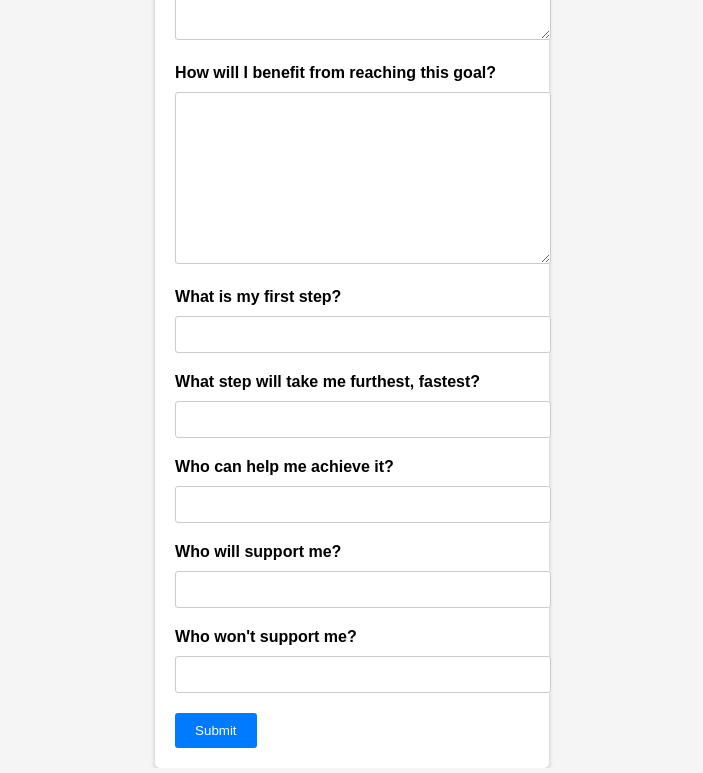
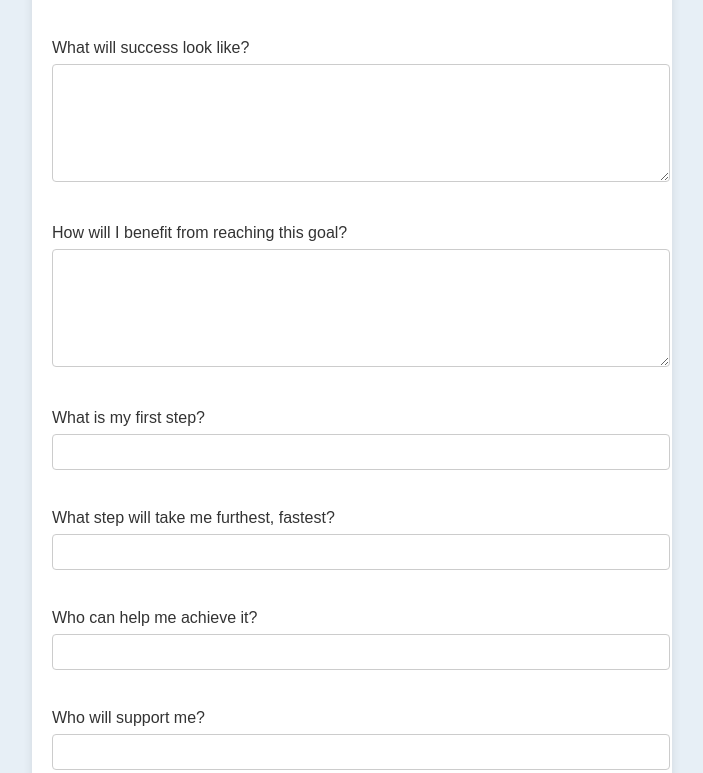
Before and after one commit to devashishdas/TodayIGrow.github.io, a plain HTML site: page index.html in a window 1280 px wide. Shown: the part 258-1031 px from the top of the page, without its empty margins (288-991 px from the left). Drawn offline with Linux system fonts and the light colour scheme.

Commit message:
Update index.html

```diff
--- a/index.html
+++ b/index.html
@@ -5,59 +5,91 @@
     <meta name="viewport" content="width=device-width, initial-scale=1.0">
     <title>Goal Setting Form</title>
     <style>
-        body {
-            font-family: Arial, sans-serif;
-            background-color: #f5f5f5;
+/* Reset some basic elements */
+html, body, div, form, input, textarea, button {
     margin: 0;
     padding: 0;
-            display: flex;
-            justify-content: center;
-            align-items: center;
-            height: 100vh;
+    border: 0;
+    font-size: 100%;
+    font: inherit;
+    vertical-align: baseline;
 }
 
-        #goal-form {
-            background-color: #fff;
+/* Apply a background to the whole page */
+body {
+    line-height: 1;
+    font-family: 'Arial', sans-serif;
+    background-color: #e7eff6;
     padding: 20px;
-            border-radius: 5px;
-            box-shadow: 0 2px 5px rgba(0, 0, 0, 0.2);
 }
 
+/* Center the form on the page */
+#goal-form {
+    width: 80%;
+    max-width: 600px;
+    margin: 0 auto;
+    padding: 20px;
+    background-color: #ffffff;
+    box-shadow: 0 0 10px rgba(0, 0, 0, 0.1);
+    border-radius: 8px;
+}
+
+/* Style the form elements */
 h1 {
+    color: #333;
     text-align: center;
+    margin-bottom: 20px;
 }
 
 label {
     display: block;
-            margin-bottom: 10px;
-            font-weight: bold;
+    margin-top: 20px;
+    margin-bottom: 8px;
+    color: #333;
 }
 
 input[type="text"], textarea {
     width: 100%;
-            padding: 10px;
+    padding: 8px;
     margin-bottom: 20px;
+    border-radius: 4px;
     border: 1px solid #ccc;
-            border-radius: 3px;
+    font-size: 16px;
 }
 
 textarea {
-            height: 150px;
+    height: 100px;
     resize: vertical;
 }
 
 button {
-            background-color: #007BFF;
-            color: #fff;
+    display: block;
+    width: 100%;
+    padding: 10px 20px;
+    margin-top: 20px;
+    background-color: #0056b3;
+    color: white;
+    border-radius: 4px;
+    cursor: pointer;
+    font-size: 18px;
     border: none;
-            padding: 10px 20px;
-            border-radius: 3px;
-            cursor: pointer;
 }
 
 button:hover {
-            background-color: #0056b3;
+    background-color: #003d82;
 }
+
+/* Responsive adjustments */
+@media (max-width: 768px) {
+    #goal-form {
+        width: 90%;
+    }
+
+    body {
+        padding: 10px;
+    }
+}
+
     </style>
 </head>
 <body>
```
Lines whose indentation alone changed are shown as unchanged.
